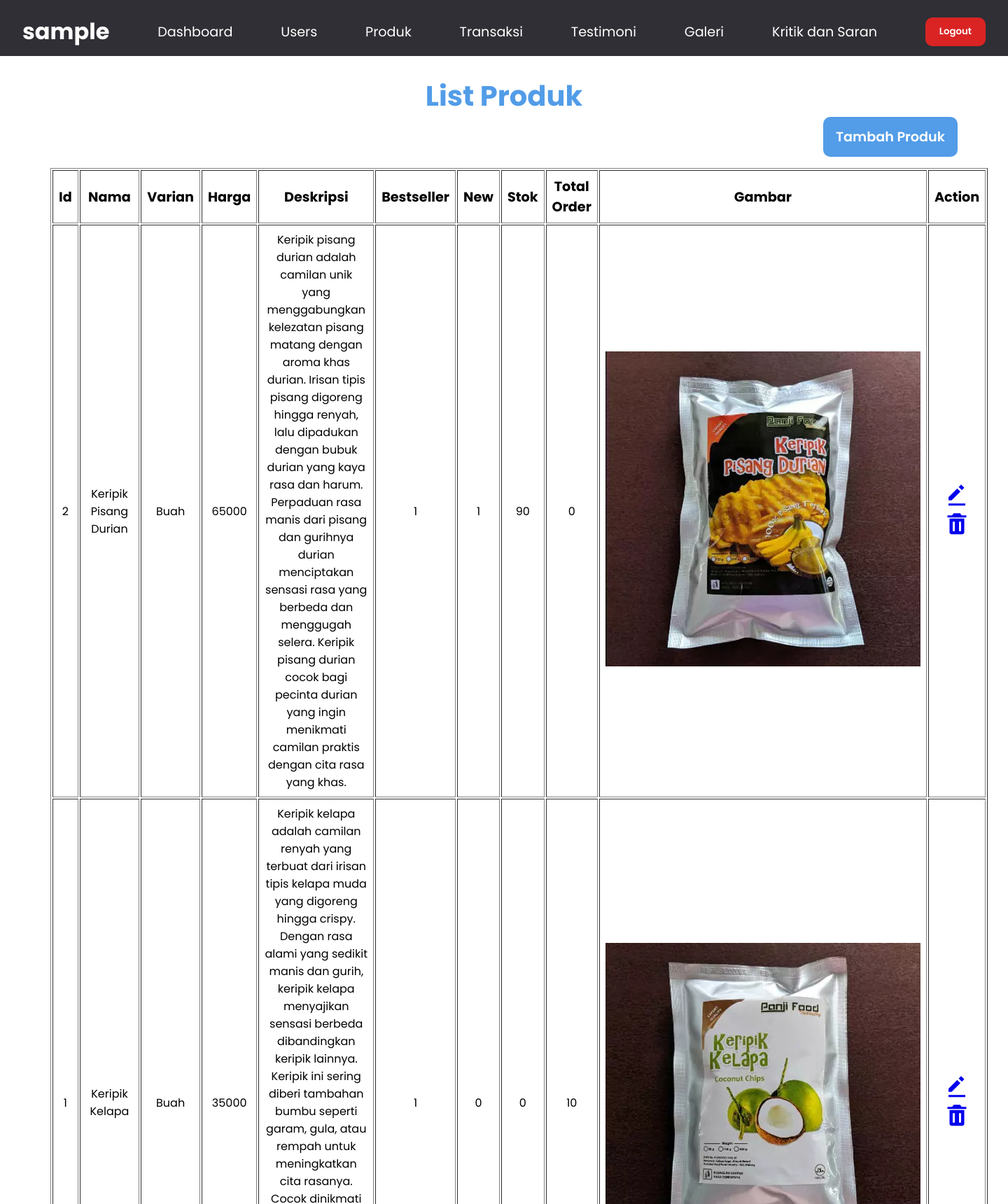
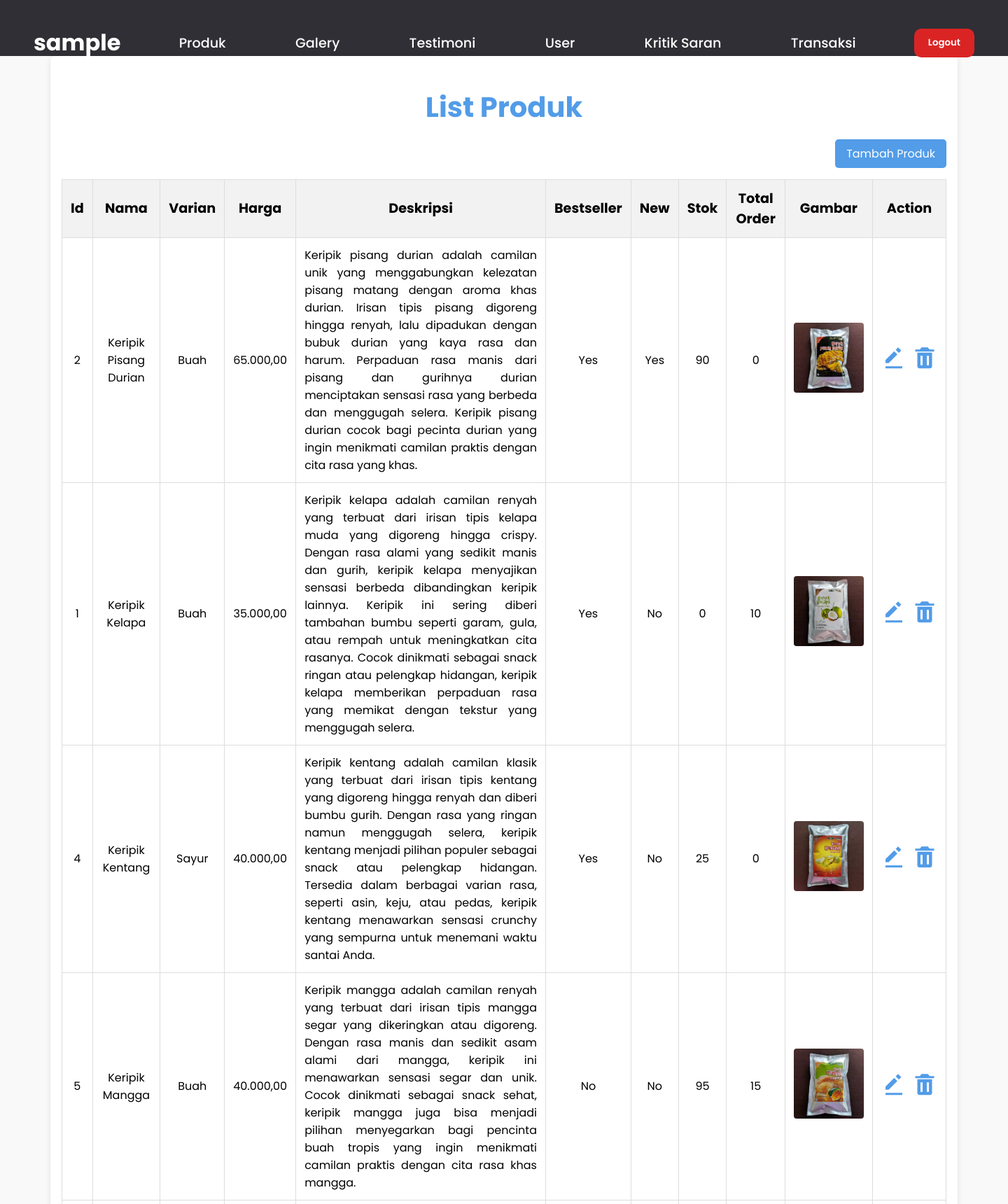
Before and after one commit to MiBlue027/UMKM_Promotion_01, a PHP site: page /Admin/ManageProduk/dashboardProduk.php in a window 1440 px wide. Shown: the top 1720 px of the page at 70% size. Run offline with PHP 8.4, Linux system fonts and the light colour scheme; the visitor is signed in with stand-in values (Sample User, id 1); data comes from the database, SQL or seed files in the repository.

Commit message:
style change dashboard

```diff
--- a/Admin/ManageProduk/dashboardProduk.php
+++ b/Admin/ManageProduk/dashboardProduk.php
@@ -8,7 +8,6 @@ $statement = $connection->query($sql);
 $result = $statement->fetchAll(PDO::FETCH_ASSOC);
 ?>
 
-
 <!DOCTYPE html>
 <html lang="en">
 
@@ -16,51 +15,63 @@ $result = $statement->fetchAll(PDO::FETCH_ASSOC);
     <meta charset="UTF-8">
     <meta name="viewport" content="width=device-width, initial-scale=1.0">
 
-    <!--    Google Font ----------------------------------------------------------->
+    <!-- Google Font -->
     <link rel="preconnect" href="https://fonts.googleapis.com">
     <link rel="preconnect" href="https://fonts.gstatic.com" crossorigin>
-    <link href="https://fonts.googleapis.com/css2?family=Poppins:ital,wght@0,100;0,200;0,300;0,400;0,500;0,600;0,700;0,800;0,900;1,100;1,200;1,300;1,400;1,500;1,600;1,700;1,800;1,900&display=swap" rel="stylesheet">
+    <link href="https://fonts.googleapis.com/css2?family=Poppins:wght@100;200;300;400;500;600;700;800;900&display=swap" rel="stylesheet">
 
-    <!--    Icon Link ---------------------------------------------------->
+    <!-- Icon Link -->
     <link href='https://unpkg.com/boxicons@2.1.4/css/boxicons.min.css' rel='stylesheet'>
 
-    <!--    CSS -->
+    <!-- CSS -->
     <link rel="stylesheet" href="indexStyle.css">
     <link rel="stylesheet" href="HeaderPackage/headerStyle.css">
     <link rel="stylesheet" href="Footer/footerPageStyle.css">
 
-    <title>Admin Kriuk Berbuah </title>
+    <title>Admin Kriuk Berbuah</title>
     <style>
         * {
             font-family: "Poppins", Arial, Helvetica, sans-serif;
+            box-sizing: border-box;
+        }
+
+        body {
+            margin: 0;
+            padding: 0;
+            background-color: #f9f9f9;
         }
 
         .main_title {
             color: #529ce8;
             font-size: 2.5rem;
             text-align: center;
-            margin-bottom: 0;
+            margin-bottom: 1rem;
         }
 
         .container {
             width: 90vmax;
-            position: relative;
             margin: 0 auto;
-
+            padding: 1rem;
+            background-color: #fff;
+            border-radius: 8px;
+            box-shadow: 0 2px 10px rgba(0, 0, 0, 0.1);
         }
 
         table {
             width: 100%;
+            border-collapse: collapse;
+            margin-top: 1rem;
         }
 
         th,
-        tr,
         td {
-            padding: 0.5rem;
+            padding: 0.75rem;
             text-align: center;
+            border: 1px solid #ddd;
         }
 
         th {
+            background-color: #f2f2f2;
             font-size: 1.2rem;
         }
 
@@ -68,31 +79,66 @@ $result = $statement->fetchAll(PDO::FETCH_ASSOC);
             font-size: 1rem;
         }
 
+        img {
+            max-width: 100px;
+            /* Limit image width */
+            height: auto;
+            border-radius: 4px;
+        }
+
         .tambah {
             display: flex;
-            justify-content: end;
-            align-items: center;
-            margin-bottom: 0.5rem;
+            justify-content: flex-end;
+            margin-bottom: 1rem;
         }
 
         .tambah a {
-            width: 10em;
-            height: 3em;
-            display: flex;
-            justify-content: center;
-            align-items: center;
-            text-align: center;
+            padding: 0.5em 1em;
             background-color: #529ce8;
-            border-radius: 10px;
-            font-size: 1.2em;
-            font-weight: 550;
+            border-radius: 5px;
+            color: #ffffff;
             text-decoration: none;
-            color: #ffffff;
-            transition: 0.4s;
+            font-size: 1rem;
+            transition: background-color 0.3s;
         }
 
         .tambah a:hover {
             background-color: #86baff;
+        }
+
+        .action-buttons {
+            display: flex;
+            justify-content: center;
+            gap: 0.5rem;
+            /* Space between buttons */
+        }
+
+        .action-buttons a {
+            color: #529ce8;
+            text-decoration: none;
+            font-size: 1.2rem;
+        }
+
+        .action-buttons a:hover {
+            color: #86baff;
+        }
+
+        header {
+            background-color: #529ce8;
+            color: white;
+            padding: 1rem;
+            text-align: center;
+        }
+
+        header a {
+            color: white;
+            margin: 0 1rem;
+            text-decoration: none;
+            font-weight: 500;
+        }
+
+        header a:hover {
+            text-decoration: underline;
         }
     </style>
 </head>
@@ -102,10 +148,12 @@ $result = $statement->fetchAll(PDO::FETCH_ASSOC);
     <div class="container">
         <h1 class="main_title">List Produk</h1>
         <div class="tambah">
-            <a href="formCreateUpdateProduk.php" class="tambah">Tambah Produk</a>
+            <a href="formCreateUpdateProduk.php">Tambah Produk</a>
         </div>
         <div class="produk">
-            <table border="1">
+            <table>
+                <thead>
+                    <tr>
                         <th>Id</th>
                         <th>Nama</th>
                         <th>Varian</th>
@@ -117,6 +165,9 @@ $result = $statement->fetchAll(PDO::FETCH_ASSOC);
                         <th>Total Order</th>
                         <th>Gambar</th>
                         <th>Action</th>
+                    </tr>
+                </thead>
+                <tbody>
                     <?php
                     foreach ($result as $data) {
                     ?>
@@ -124,21 +175,24 @@ $result = $statement->fetchAll(PDO::FETCH_ASSOC);
                             <td><?php echo $data['id']; ?></td>
                             <td><?php echo $data['product_name']; ?></td>
                             <td><?php echo $data['variant']; ?></td>
-                        <td><?php echo $data['price']; ?></td>
-                        <td><?php echo $data['product_description']; ?></td>
-                        <td><?php echo $data['best_seller']; ?></td>
-                        <td><?php echo $data['new']; ?></td>
+                            <td><?php echo number_format($data['price'], 2, ',', '.'); ?></td>
+                            <td style="text-align:justify;"><?php echo $data['product_description']; ?></td>
+                            <td><?php echo $data['best_seller'] ? 'Yes' : 'No'; ?></td>
+                            <td><?php echo $data['new'] ? 'Yes' : 'No'; ?></td>
                             <td><?php echo $data['stock']; ?></td>
                             <td><?php echo $data['total_order']; ?></td>
                             <td><img src="../<?php echo $data['product_image'] ?>" alt="gambar"></td>
                             <td>
+                                <div class="action-buttons">
                                     <a href="formCreateUpdateProduk.php?id=<?= $data['id'] ?>"><i class='bx bxs-edit-alt bx-md'></i></a>
                                     <a href="deleteProduk.php?id=<?= $data['id'] ?>" onclick="return confirm('Apakah Anda yakin ingin menghapus data ini?')"><i class='bx bxs-trash bx-md'></i></a>
+                                </div>
                             </td>
                         </tr>
                     <?php
                     }
                     ?>
+                </tbody>
             </table>
         </div>
     </div>
--- a/Admin/adminNavigation.php
+++ b/Admin/adminNavigation.php
@@ -6,10 +6,11 @@ if (empty($_SESSION['admin'])) {
 ?>
 <!doctype html>
 <html lang="en">
+
 <head>
     <meta charset="UTF-8">
     <meta name="viewport"
-          content="width=device-width, user-scalable=no, initial-scale=1.0, maximum-scale=1.0, minimum-scale=1.0">
+        content="width=device-width, user-scalable=no, initial-scale=1.0, maximum-scale=1.0, minimum-scale=1.0">
     <meta http-equiv="X-UA-Compatible" content="ie=edge">
     <title> nav </title>
 
@@ -17,44 +18,52 @@ if (empty($_SESSION['admin'])) {
         * {
             font-family: "Poppins", Arial, Helvetica, sans-serif;
         }
+
         body {
             margin: 0;
             padding: 0;
             width: 100%;
-            height: fit-content%;
+            height: fit-content;
             overflow-x: hidden;
             box-sizing: border-box;
         }
-        .navHeader{
+
+        .navHeader {
             width: 100%;
             height: 5em;
             background-color: #2f2f35;
         }
-        .adminNavContainer{
+
+        .adminNavContainer {
             display: flex;
             align-items: center;
             justify-content: space-between;
             padding: 0 2em;
         }
-        .adminNav{
+
+        .adminNav {
             display: flex;
             justify-content: space-evenly;
             width: 75em;
         }
-        .adminNav a{
+
+        .adminNav a {
             font-size: 1.2em;
             color: #ffffff;
             text-decoration: none;
             cursor: pointer;
             transition: .2s;
         }
-        .adminNav a:hover{
+
+        .adminNav a:hover {
             text-shadow: 0 0 3px #ffffff;
         }
-        #adminName{
+
+        #adminName {
             color: #ffffff;
         }
-        #adminLogout{
+
+        #adminLogout {
             padding: .8em 1.5em;
             font-weight: 550;
             background-color: #da2424;
@@ -64,28 +73,30 @@ if (empty($_SESSION['admin'])) {
             transition: .3s;
             cursor: pointer;
         }
-        #adminLogout:hover{
+
+        #adminLogout:hover {
             background-color: #da3f3f;
             box-shadow: 0 0 8px #da3f3f;
         }
     </style>
 </head>
+
 <body>
     <header class="navHeader">
         <div class="adminNavContainer">
             <h1 id="adminName"> <?php echo $_SESSION['admin'] ?> </h1>
             <nav class="adminNav">
-                <a href="/UMKM_Promotion_01/Admin/AdminDashboard/adminDashboard.php"> Dashboard </a>
-                <a href="/UMKM_Promotion_01/Admin/ManageUsers/dashboardUsers.php"> Users </a>
-                <a href="/UMKM_Promotion_01/Admin/ManageProduk/dashboardProduk.php"> Produk </a>
-                <a href="/UMKM_Promotion_01/Admin/ManageTransaksi/dashboardTransaction.php"> Transaksi </a>
-                <a href="/UMKM_Promotion_01/Admin/ManageTestimoni/dashboardTestimoni.php"> Testimoni </a>
-                <a href="/UMKM_Promotion_01/Admin/ManageGallery/dashboardGallery.php"> Galeri </a>
-                <a href="/UMKM_Promotion_01/Admin/ManageKritikSaran/dashboardKritikSaran.php"> Kritik dan Saran </a>
+                <a href="..\ManageProduk\dashboardProduk.php">Produk</a>
+                <a href="..\ManageGallery\dashboardGallery.php">Galery</a>
+                <a href="..\ManageTestimoni\dashboardTestimoni.php">Testimoni</a>
+                <a href="..\ManageUsers\dashboardUsers.php">User </a>
+                <a href="..\ManageKritikSaran\dashboardKritikSaran.php">Kritik Saran </a>
+                <a href="..\ManageTransaksi\dashboardTransaction.php">Transaksi </a>
             </nav>
             <button id="adminLogout" onclick="window.location.href = '../adminLogoutHandler.php' "> Logout </button>
         </div>
 
     </header>
 </body>
+
 </html>
```
Also changed, not shown: Admin/ManageGallery/dashboardGallery.php (+60 -26 lines), Admin/ManageKritikSaran/dashboardKritikSaran.php (+34 -9 lines), Admin/ManageProduk/formCreateUpdateProduk.php (+83 -10 lines), Admin/ManageTestimoni/dashboardTestimoni.php (+41 -24 lines), Admin/ManageTransaksi/dashboardTransaction.php (+34 -10 lines), Admin/ManageUsers/dashboardUsers.php (+45 -6 lines). Lines whose indentation alone changed are shown as unchanged.
